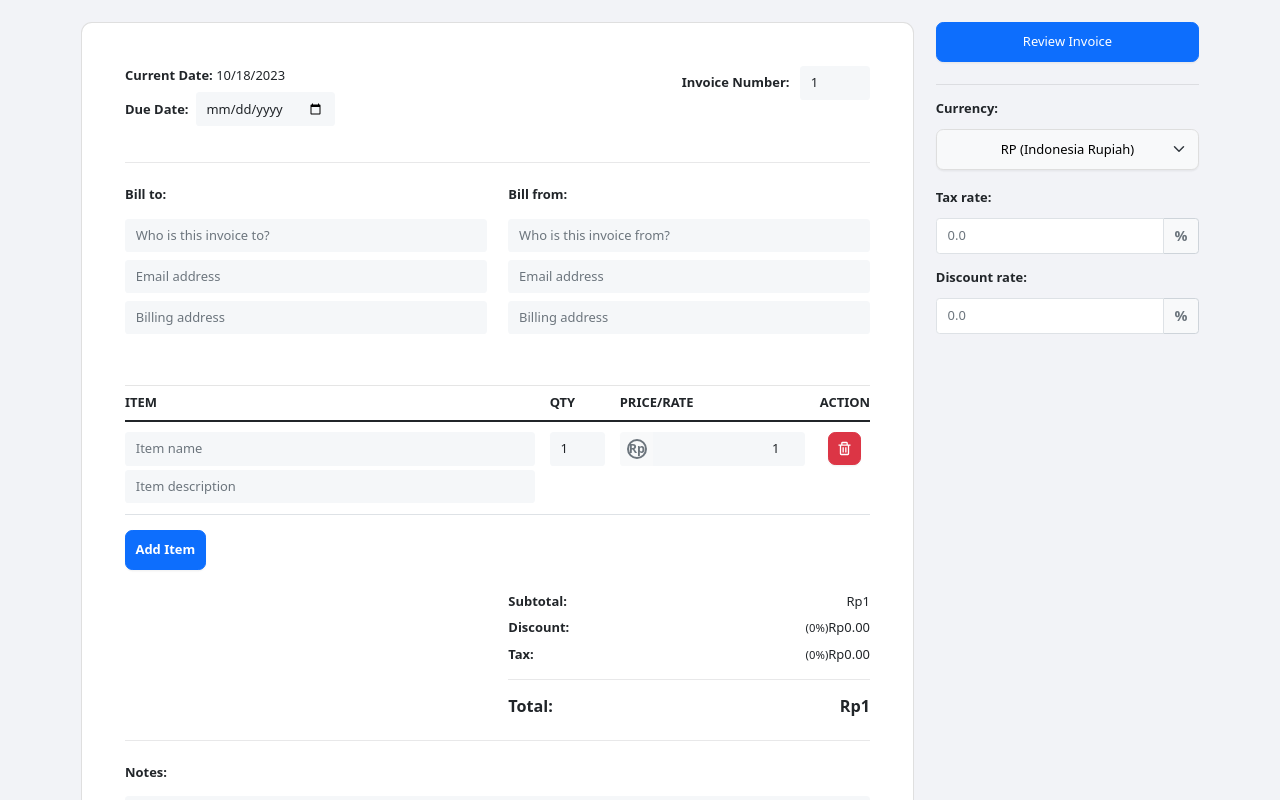
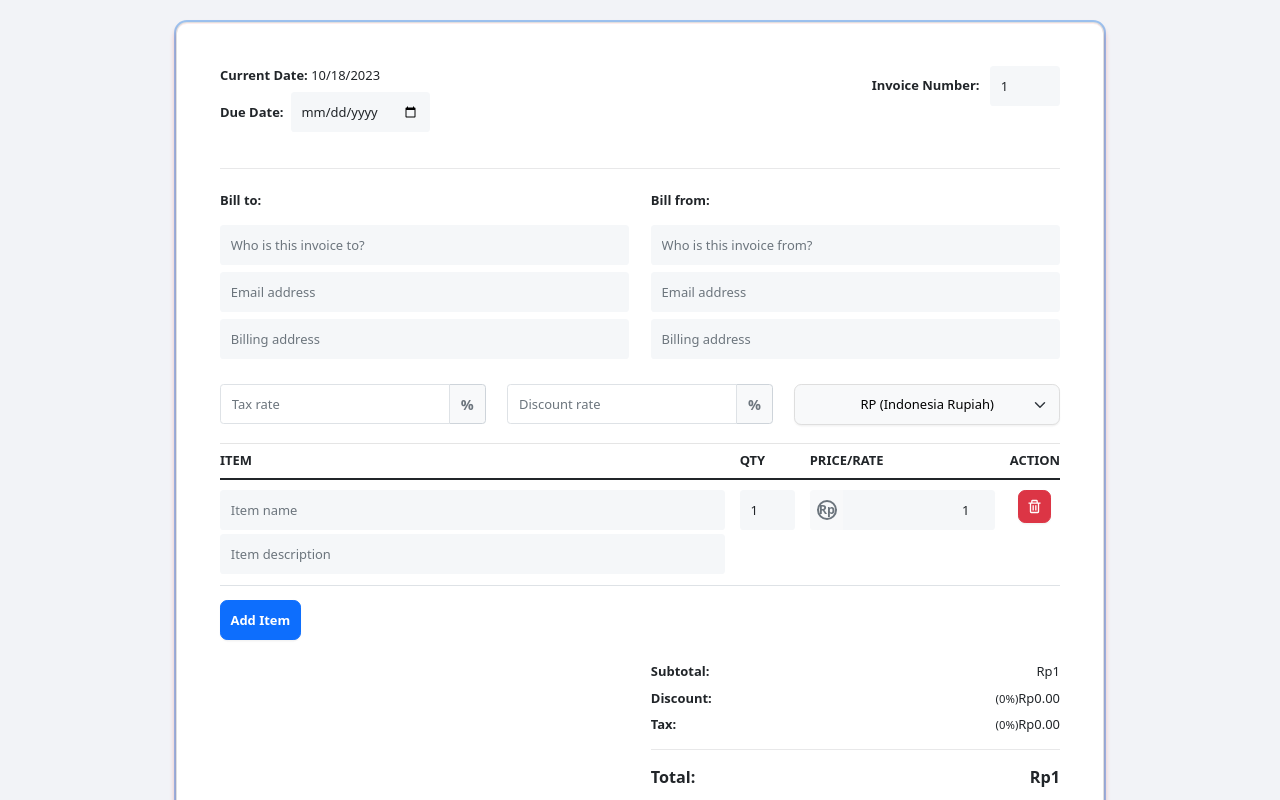
Before and after one commit to hanjarraes/generator-invoice, a React (Create React App) app: page / in a window 1280 px wide. Shown: the top 800 px of the page. Built offline with nearby package versions, Linux system fonts and the light colour scheme.

Commit message:
change layout

```diff
--- a/src/App.css
+++ b/src/App.css
@@ -1,23 +1,29 @@
-body, html {
+body,
+html {
   font-size: 0.9rem;
   background: #f2f3f7
 }
-body, .form-control {
+
+body,
+.form-control {
   font-size: 0.9rem
 }
+
 body,
 html,
 #root,
 .App {
   min-height: 100vh
 }
+
 .btn {
   font-size: 0.9rem;
   font-weight: 500;
   padding: 0.66rem;
   border-radius: 0.5rem;
-  box-shadow: 0 .1rem .1rem rgba(0,0,0,.05)!important
+  box-shadow: 0 .1rem .1rem rgba(0, 0, 0, .05) !important
 }
+
 .App-link {
   color: #61dafb;
 }
@@ -31,8 +37,16 @@ html,
   background-color: #f3f3f3
 }
 
+.input-group {
+  height: 40px;
+}
+
+.card-invoice {
+  box-shadow: rgb(25 123 231 / 40%) 0px 0px 0px 2px, rgb(221 0 0 / 65%) 0px 4px 6px -1px, rgb(247 27 27 / 8%) 0px 1px 0px inset;
+}
+
 .shadow {
-  box-shadow: 0 .1rem .1rem rgba(0,0,0,.05)!important
+  box-shadow: 0 .1rem .1rem rgba(0, 0, 0, .05) !important
 }
 
 .modal-content,
@@ -48,15 +62,18 @@ hr {
 .table th {
   border-top: 1px solid #0000001a;
   border-bottom: 1px solid #0000001a;
-  border-bottom-color: #0000001a!important
+  border-bottom-color: #0000001a !important
 }
+
 .table td {
-   text-align: left;
+  text-align: left;
 }
+
 .table tr th:first-child,
 .table tr td:first-child {
   padding-left: 0
 }
+
 .table tr th:last-child,
 .table tr td:last-child {
   padding-right: 0
@@ -66,16 +83,20 @@ hr {
   background: #f5f7f9;
   font-weight: 400;
   padding: .5rem .75rem;
+  height: 40px;
   border: none
 }
+
 .form-control:hover {
   background: #f5f7f9;
 }
+
 .form-control::placeholder,
 .form-control::-ms-input-placeholder,
 .form-control:-ms-input-placeholder {
   color: #9fa8b0
 }
+
 .form-control:focus {
   background: #f5f7f9;
 }
--- a/src/components/InvoiceForm.js
+++ b/src/components/InvoiceForm.js
@@ -85,26 +85,19 @@ class InvoiceForm extends React.Component {
     });
   };
 
+  onItemizedItemEdit = (evt) => {
+    const { id, name, value } = evt.target;
+    this.setState(prevState => {
+      const newItems = prevState.items.map(item => {
+        if (item.id === id && item.name === name) {
+          return { ...item, value };
+        }
+        return item;
+      });
+      return { items: newItems };
+    }, this.handleCalculateTotal);
+  };
 
-
-  onItemizedItemEdit(evt) {
-    var item = {
-      id: evt.target.id,
-      name: evt.target.name,
-      value: evt.target.value
-    };
-    var items = this.state.items.slice();
-    var newItems = items.map(function (items) {
-      for (var key in items) {
-        if (key == item.name && items.id == item.id) {
-          items[key] = item.value;
-        }
-      }
-      return items;
-    });
-    this.setState({ items: newItems });
-    this.handleCalculateTotal();
-  };
   editField = (event) => {
     this.setState({
       [event.target.name]: event.target.value
@@ -121,12 +114,12 @@ class InvoiceForm extends React.Component {
   };
   closeModal = (event) => this.setState({ isOpen: false });
   render() {
-    console.log(this.state.items)
-
-    return (<Form onSubmit={this.openModal}>
+    return (
+      <Form onSubmit={this.openModal}>
         <Row>
-        <Col md={8} lg={9}>
-          <Card className="p-4 p-xl-5 my-3 my-xl-4">
+          <Col md={2} lg={1} />
+          <Col md={8} lg={10}>
+            <Card className="p-4 p-xl-5 my-3 my-xl-4 card-invoice">
               <div className="d-flex flex-row align-items-start justify-content-between mb-3">
                 <div class="d-flex flex-column">
                   <div className="d-flex flex-column">
@@ -150,7 +143,7 @@ class InvoiceForm extends React.Component {
                 </div>
               </div>
               <hr className="my-4" />
-            <Row className="mb-5">
+              <Row className="mb-3">
                 <Col>
                   <Form.Label className="fw-bold">Bill to:</Form.Label>
                   <Form.Control
@@ -187,6 +180,64 @@ class InvoiceForm extends React.Component {
                   <Form.Control placeholder={"Billing address"} value={this.state.billFromAddress} type="text" name="billFromAddress" className="my-2" autoComplete="address" onChange={(event) => this.editField(event)} required="required" />
                 </Col>
               </Row>
+              <Row>
+                <Col md={4}>
+                  <Form.Group className="mb-3">
+                    <InputGroup className="my-1 flex-nowrap">
+                      <Form.Control
+                        name="taxRate"
+                        type="number"
+                        placeholder="Tax rate"
+                        min="0"
+                        step="0.01"
+                        max="100"
+                        value={this.state.taxRate}
+                        onChange={(event) => this.editField(event)}
+                        className="bg-white border"
+                      />
+                      <InputGroup.Text className="bg-light fw-bold text-secondary small">
+                        %
+                      </InputGroup.Text>
+                    </InputGroup>
+                  </Form.Group>
+                </Col>
+                <Col md={4}>
+                  <Form.Group className="mb-3">
+                    <InputGroup className="my-1 flex-nowrap">
+                      <Form.Control
+                        name="discountRate"
+                        type="number"
+                        placeholder="Discount rate"
+                        min="0"
+                        step="0.01"
+                        max="100"
+                        value={this.state.discountRate}
+                        onChange={(event) => this.editField(event)}
+                        className="bg-white border"
+                      />
+                      <InputGroup.Text className="bg-light fw-bold text-secondary small">
+                        %
+                      </InputGroup.Text>
+                    </InputGroup>
+                  </Form.Group>
+                </Col>
+                <Col md={4}>
+                  <Form.Group className="mb-3">
+                    <Form.Select onChange={event => this.onCurrencyChange({ currency: event.target.value })} className="btn btn-light my-1" aria-label="Change Currency">
+                      <option value="Rp">RP (Indonesia Rupiah)</option>
+                      <option value="$">USD (United States Dollar)</option>
+                      <option value="£">GBP (British Pound Sterling)</option>
+                      <option value="¥">JPY (Japanese Yen)</option>
+                      <option value="$">CAD (Canadian Dollar)</option>
+                      <option value="$">AUD (Australian Dollar)</option>
+                      <option value="$">SGD (Signapore Dollar)</option>
+                      <option value="¥">CNY (Chinese Renminbi)</option>
+                      <option value="₿">BTC (Bitcoin)</option>
+                    </Form.Select>
+                  </Form.Group>
+                </Col>
+              </Row>
+
               <InvoiceItem
                 onItemizedItemEdit={this.onItemizedItemEdit.bind(this)}
                 onRowAdd={this.handleAddEvent.bind(this)}
@@ -230,48 +281,25 @@ class InvoiceForm extends React.Component {
               <hr className="my-4" />
               <Form.Label className="fw-bold">Notes:</Form.Label>
               <Form.Control placeholder="Thanks for your business!" name="notes" value={this.state.notes} onChange={(event) => this.editField(event)} as="textarea" className="my-2" rows={1} />
+              <div>
+                <Button variant="primary" type="submit" className="d-block mt-3 float-end">Review Invoice</Button>
+              </div>
             </Card>
           </Col>
-        <Col md={4} lg={3}>
-          <div className="sticky-top pt-md-3 pt-xl-4">
-            <Button variant="primary" type="submit" className="d-block w-100">Review Invoice</Button>
-            <InvoiceModal showModal={this.state.isOpen} closeModal={this.closeModal} info={this.state} items={this.state.items} currency={this.state.currency} subTotal={this.state.subTotal} taxAmmount={this.state.taxAmmount} discountAmmount={this.state.discountAmmount} total={this.state.total} />
-            <Form.Group className="mb-3">
-              <Form.Label className="fw-bold">Currency:</Form.Label>
-              <Form.Select onChange={event => this.onCurrencyChange({ currency: event.target.value })} className="btn btn-light my-1" aria-label="Change Currency">
-                <option value="Rp">RP (Indonesia Rupiah)</option>
-                <option value="$">USD (United States Dollar)</option>
-                <option value="£">GBP (British Pound Sterling)</option>
-                <option value="¥">JPY (Japanese Yen)</option>
-                <option value="$">CAD (Canadian Dollar)</option>
-                <option value="$">AUD (Australian Dollar)</option>
-                <option value="$">SGD (Signapore Dollar)</option>
-                <option value="¥">CNY (Chinese Renminbi)</option>
-                <option value="₿">BTC (Bitcoin)</option>
-              </Form.Select>
-            </Form.Group>
-            <Form.Group className="my-3">
-              <Form.Label className="fw-bold">Tax rate:</Form.Label>
-              <InputGroup className="my-1 flex-nowrap">
-                <Form.Control name="taxRate" type="number" value={this.state.taxRate} onChange={(event) => this.editField(event)} className="bg-white border" placeholder="0.0" min="0" step="0.01" max="100" />
-                <InputGroup.Text className="bg-light fw-bold text-secondary small">
-                  %
-                </InputGroup.Text>
-              </InputGroup>
-            </Form.Group>
-            <Form.Group className="my-3">
-              <Form.Label className="fw-bold">Discount rate:</Form.Label>
-              <InputGroup className="my-1 flex-nowrap">
-                <Form.Control name="discountRate" type="number" value={this.state.discountRate} onChange={(event) => this.editField(event)} className="bg-white border" placeholder="0.0" min="0" step="0.01" max="100" />
-                <InputGroup.Text className="bg-light fw-bold text-secondary small">
-                  %
-                </InputGroup.Text>
-              </InputGroup>
-            </Form.Group>
-          </div>
-        </Col>
+          <Col md={2} lg={1} />
         </Row>
-    </Form>)
+        <InvoiceModal
+          showModal={this.state.isOpen}
+          closeModal={this.closeModal}
+          info={this.state}
+          items={this.state.items}
+          currency={this.state.currency}
+          subTotal={this.state.subTotal}
+          taxAmmount={this.state.taxAmmount}
+          discountAmmount={this.state.discountAmmount}
+          total={this.state.total} />
+      </Form>
+    )
   }
 }
 
```
Lines whose indentation alone changed are shown as unchanged.
